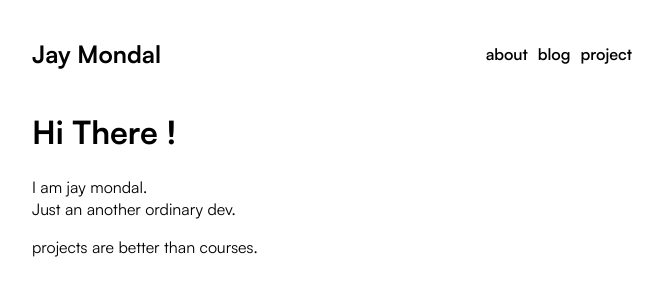
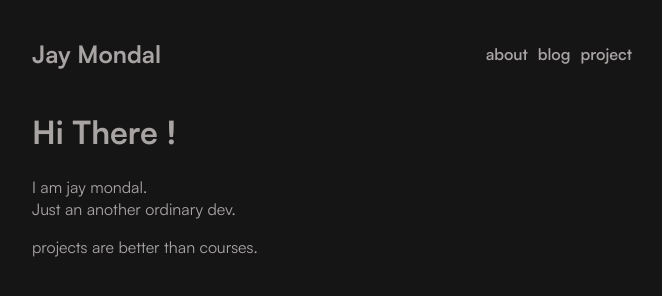
Before and after one commit to Lokasanchayani/Lokasanchayani.github.io, a plain HTML site: page index.html in a window 1280 px wide. Shown: the whole page, without its empty margins (308-970 px from the left). Drawn offline with Linux system fonts and the light colour scheme.

Commit message:
dark theme

```diff
--- a/app.css
+++ b/app.css
@@ -13,4 +13,6 @@ body {
     margin-left:auto ;
     margin-right: auto;
     max-width: 600px;
+    background-color: rgb(22, 21, 21);
+    color: rgb(169, 164, 164);
 }
```
